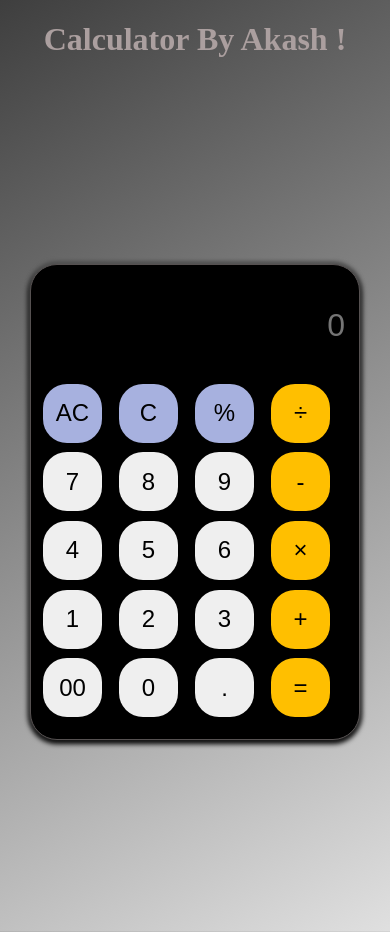
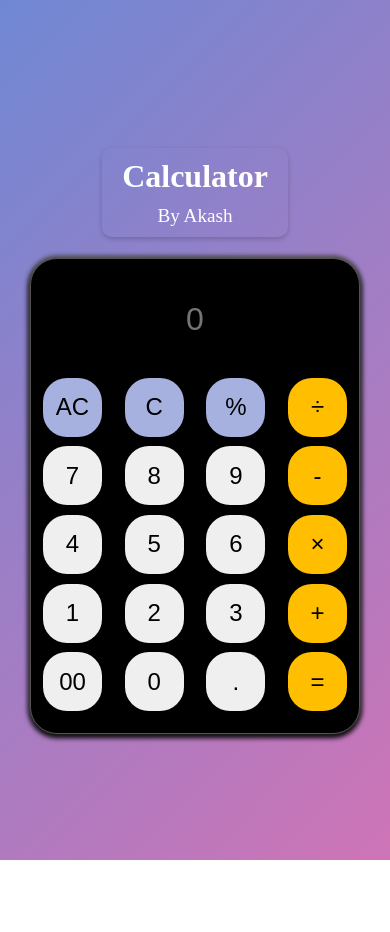
Before and after one commit to AkashRana18/Simple_Calculator, a plain HTML site: page index.html in a window 390 px wide. After the commit the page ends 860 px from the top, so only its background shows below. Drawn offline with Linux system fonts and the light colour scheme.

Commit message:
Made Some Changes and added Screenshot

```diff
--- a/index.html
+++ b/index.html
@@ -10,12 +10,12 @@
 </head>
 
 <body>
-    <h1 class="top">Calculator By Akash !</h1>
     <div class="container">
+        <h1 class="calculator-heading">Calculator <span class="author-name">By Akash</span></h1>
         <div class="calculator">
             <input type="text" placeholder="0" id="screen">
             <button class="first" onclick="allclear()">AC</button>
-            <button class="first" onclick="clear()">C</button>
+            <button class="first" onclick="clearEntry()">C</button>
             <button class="first" onclick="show('%')">%</button>
             <button class="symbol" onclick="show('/')">&divide;</button>
             <button onclick="show('7')">7</button>
--- a/main.js
+++ b/main.js
@@ -3,7 +3,7 @@ function allclear() {
     display.value = " ";
 }
 
-function clear() {
+function clearEntry() {
     display.value = display.value.slice(0, -1);
 }
 
--- a/style.css
+++ b/style.css
@@ -1,11 +1,9 @@
-
-
 body {
-    background: linear-gradient(-30deg, white, black);
+    background: linear-gradient(135deg, #3494E6, #EC6EAD);
+    background-size: cover;
+    overflow: hidden;
     animation: move 15s linear infinite;
     background-size: 400%;
-    overflow: hidden;
-
 }
 
 @keyframes move {
@@ -21,16 +19,33 @@ body {
         background-position: 0% 50%;
     }
 }
-.top{
-    text-align: center;
-    color: rgb(171, 159, 159);
-}
 
 .container {
     height: 100vh;
     display: flex;
     justify-content: center;
     align-items: center;
+    flex-direction: column;
+}
+
+.calculator-heading {
+    text-align: center;
+    font-size: 2rem;
+    color: #fff;
+    background: linear-gradient(to right, #3494E6, #EC6EAD);
+    background-clip: text;
+    -webkit-background-clip: text;
+    display: inline-block;
+    padding: 10px 20px;
+    border-radius: 10px;
+    box-shadow: 0 2px 5px rgba(0, 0, 0, 0.2);
+}
+
+.author-name {
+    display: block;
+    font-size: 1.2rem;
+    font-weight: normal;
+    margin-top: 10px;
 }
 
 input {
@@ -60,12 +75,18 @@ input {
 }
 
 button {
+    box-shadow: 0 3px 6px rgba(0, 0, 0, 0.2);
     border-radius: 24px;
     border: none;
     height: 59px;
     width: 59px;
     font-size: x-large;
     cursor: pointer;
+}
+
+button:hover {
+    transform: scale(1.1);
+    transition: transform 0.2s ease;
 }
 
 .first {
@@ -79,3 +100,23 @@ button {
 button:active {
     background: rgb(144, 144, 199);
 }
+
+/* responsive design */
+@media screen and (max-width: 768px) {
+    .calculator {
+        grid-template-columns: repeat(3, 1fr);
+
+    }
+
+}
+
+input {
+    text-align: center;
+}
+
+
+@media screen and (min-width: 769px) and (max-width: 1150px) {
+    .calculator {
+        grid-template-columns: repeat(3, 1fr);
+    }
+}
```
Also changed, not shown: calc.png (added), 1 other file.
